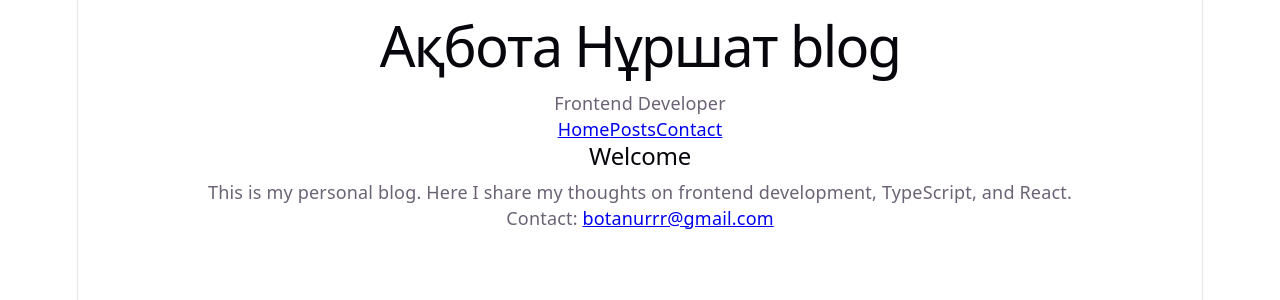
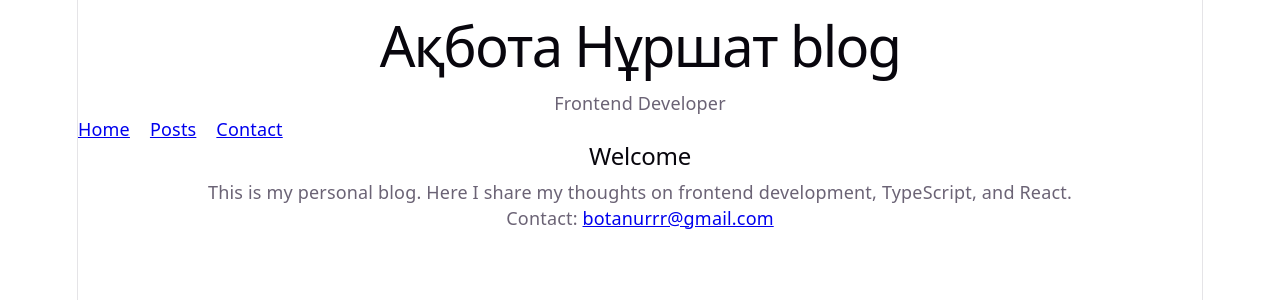
Before and after one commit to akbotanurshat/iwamad-sis2-blog, a React (Vite) app: page / in a window 1280 px wide. Shown: the top 300 px of the page. Built offline with nearby package versions, Linux system fonts and the light colour scheme.

Commit message:
Fix header navigation spacing

```diff
--- a/src/components/Header.tsx
+++ b/src/components/Header.tsx
@@ -9,13 +9,12 @@ function Header({ name, role }: HeaderProps) {
   return (
     <header className="header">
       <div className="header-brand">
-        {/* Логотиптің суреті алынып тасталды, себебі logo импорты жоқ */}
         <div>
           <h1>{name}</h1>
           <p>{role}</p>
         </div>
       </div>
-      <nav className="nav">
+      <nav className="nav" style={{ display: 'flex', gap: '20px', alignItems: 'center' }}>
         <NavLink to="/" end>Home</NavLink>
         <NavLink to="/posts">Posts</NavLink>
         <NavLink to="/contact">Contact</NavLink>
```
Also changed, not shown: 3 other files (tests, documents, lock files or other folders).
